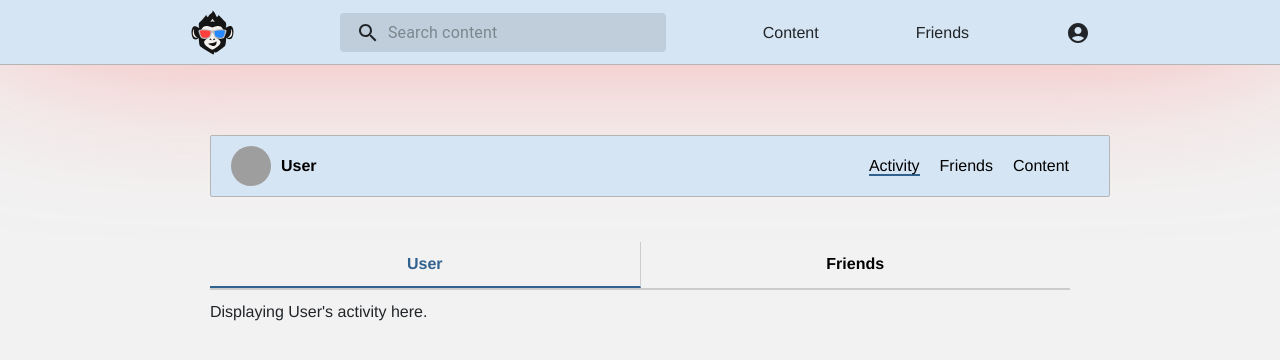
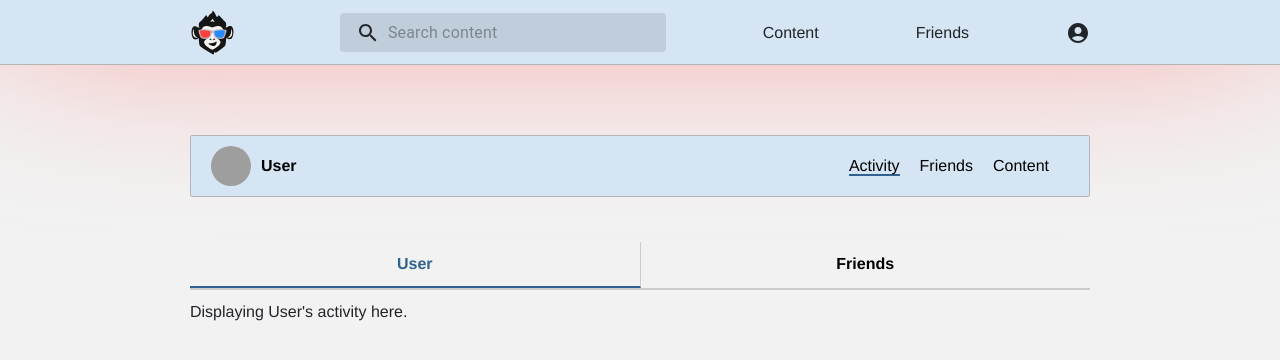
Before and after one commit to contentmonke/content-monkey, a React (Vite) app in the folder frontend/: page /u/1/activity in a window 1280 px wide. Shown: the top 360 px of the page. Built offline with nearby package versions, Linux system fonts and the light colour scheme; no server answers; grey boxes are pictures that could not be loaded.

Commit message:
margin on activity pages

```diff
--- a/frontend/src/pages/accounts/ActivityPage/ActivityPage.css
+++ b/frontend/src/pages/accounts/ActivityPage/ActivityPage.css
@@ -1,7 +1,7 @@
 .activity-page-container {
   max-width: 900px;
   margin: 0 auto;
-  padding: 20px;
+  padding-top: 20px;
 }
 
 .activity-page-tabs-container {
--- a/frontend/src/pages/accounts/ContentPage/ContentPage.css
+++ b/frontend/src/pages/accounts/ContentPage/ContentPage.css
@@ -1,7 +1,7 @@
 .content-page-container {
   max-width: 900px;
   margin: 0 auto;
-  padding: 20px;
+  padding-top: 20px;
 }
 
 .content-page-tabs-container {
--- a/frontend/src/pages/accounts/FriendsPage/FriendsPage.css
+++ b/frontend/src/pages/accounts/FriendsPage/FriendsPage.css
@@ -1,12 +1,13 @@
 .friends-page-container {
   max-width: 900px;
   margin: 0 auto;
-  padding: 20px;
+  padding-top: 20px;
 }
 
 .friends-page-content {
   display: flex;
   width: 900px;
+  margin-top: 20px;
   gap: 20px;
 }
 
```
